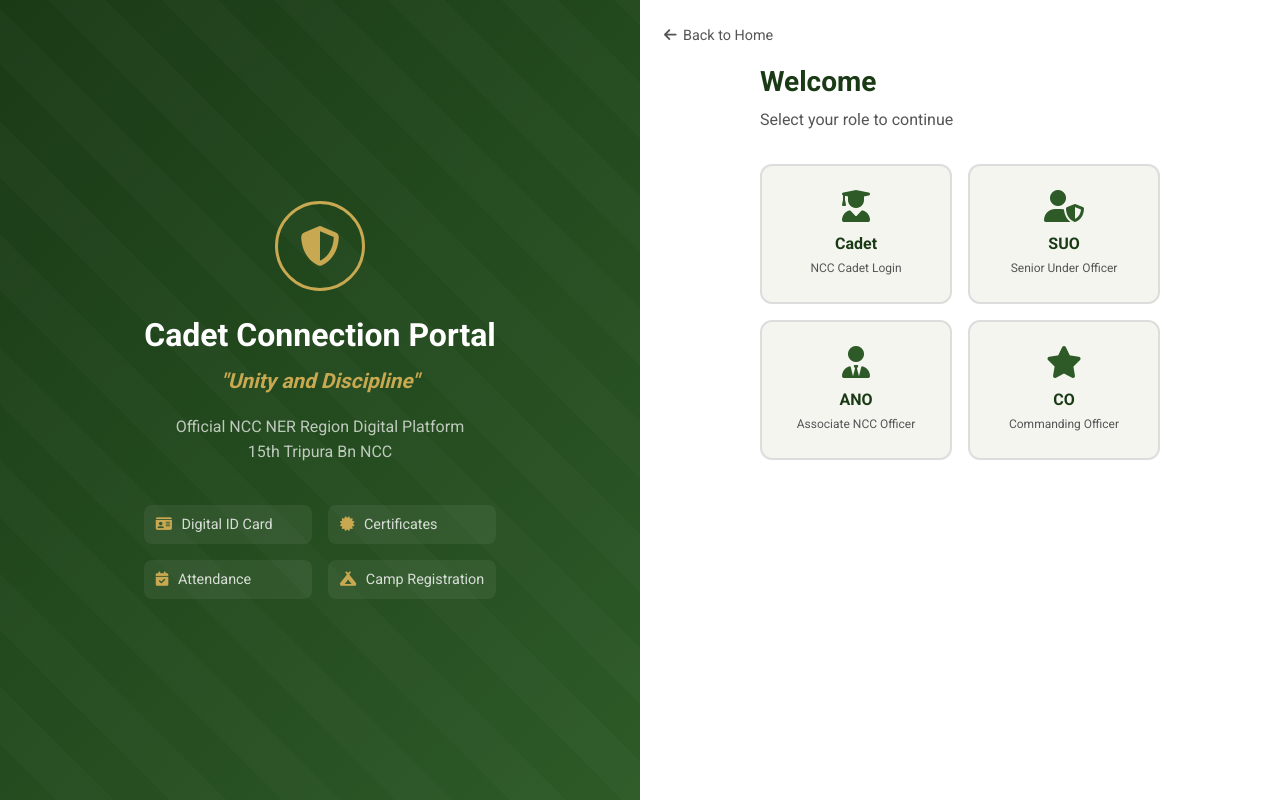
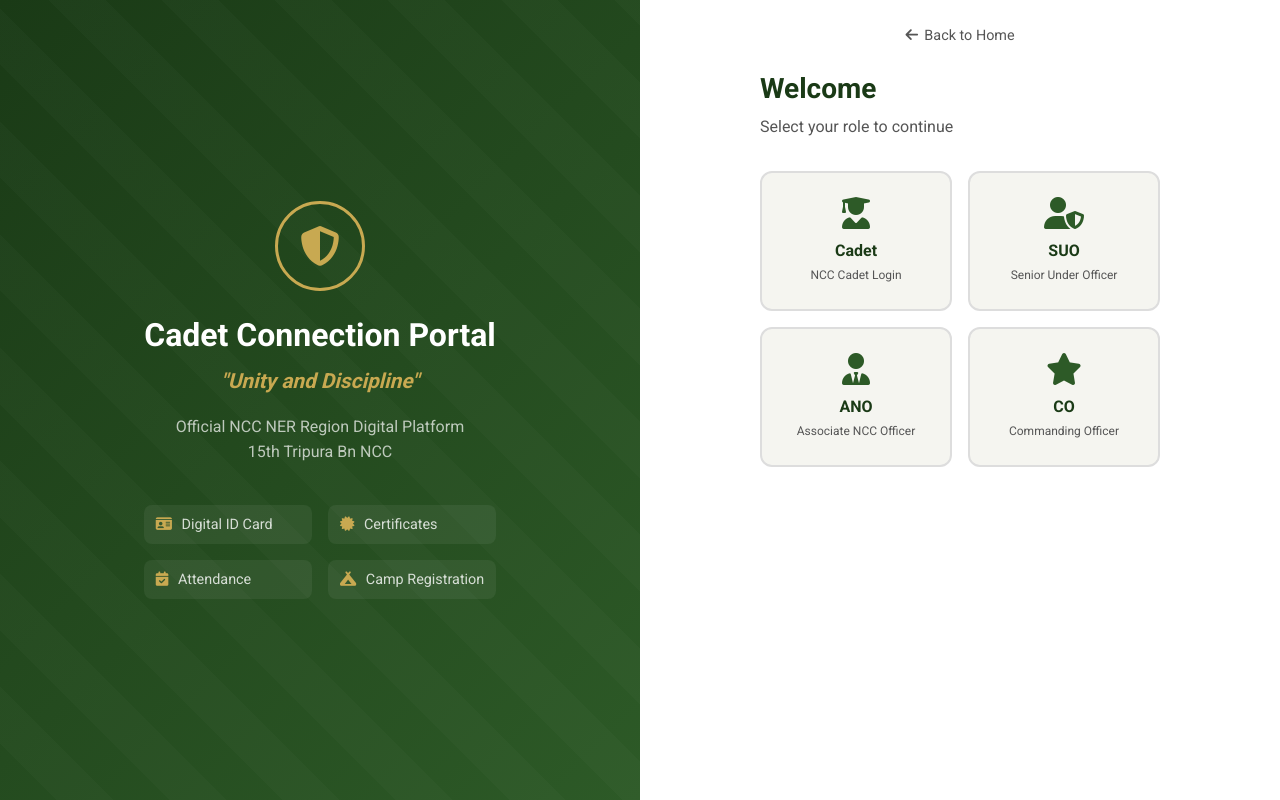
Before and after one commit to shubhamshubham66/Cadet-Connection-Portal, a plain HTML site: page login.html in a window 1280 px wide. Drawn offline with Linux system fonts and the light colour scheme.

Commit message:
Fix login heading cut — back-home now relative, reduced padding-top so title not clipped

```diff
--- a/login.html
+++ b/login.html
@@ -10,7 +10,9 @@
   <link rel="stylesheet" href="assets/css/login.css">
   <style>
     html, body { height:100vh!important; overflow:hidden!important; padding:0!important; margin:0!important; }
-    .login-right { overflow-y:scroll!important; height:100vh!important; }
+    .login-right { overflow-y:scroll!important; height:100vh!important; padding-top:1.5rem!important; }
+    .back-home { position:relative!important; top:auto!important; left:auto!important; margin-bottom:1.5rem; }
+    .login-form-container { padding-bottom:3rem; }
   </style>
 </head>
 <body class="login-body" style="height:100vh;overflow:hidden;padding:0;margin:0;">
@@ -35,7 +37,7 @@
     </div>
 
     <!-- Right Panel (Login Form) -->
-    <div class="login-right" style="overflow-y:scroll;height:100vh;padding:3rem;padding-top:4rem;">
+    <div class="login-right" style="overflow-y:scroll;height:100vh;padding:2rem 3rem;">
       <a href="index.html" class="back-home"><i class="fas fa-arrow-left"></i> Back to Home</a>
 
       <!-- Step 1: Select Role -->
```
